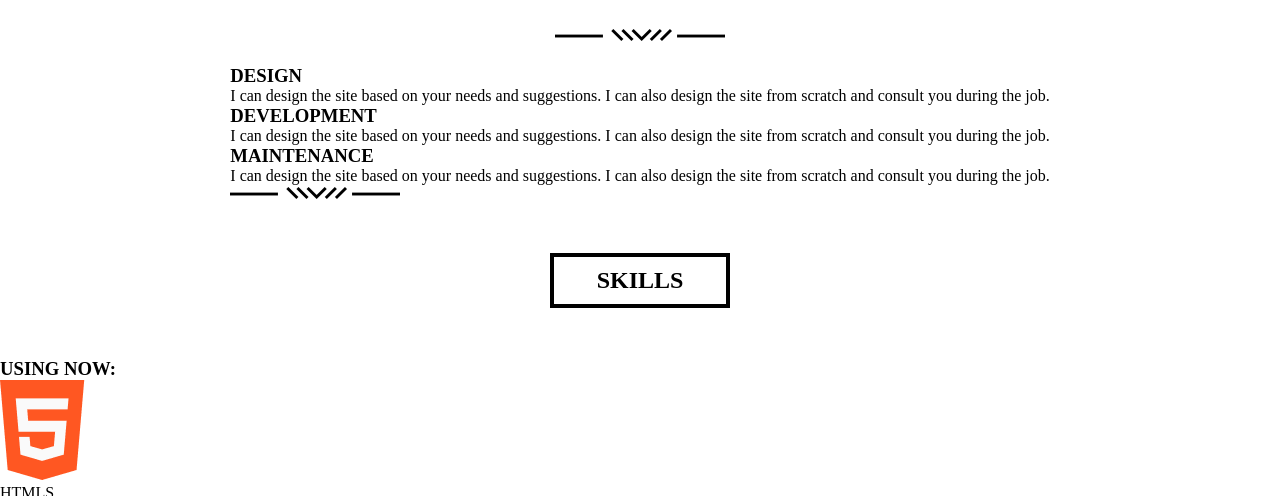
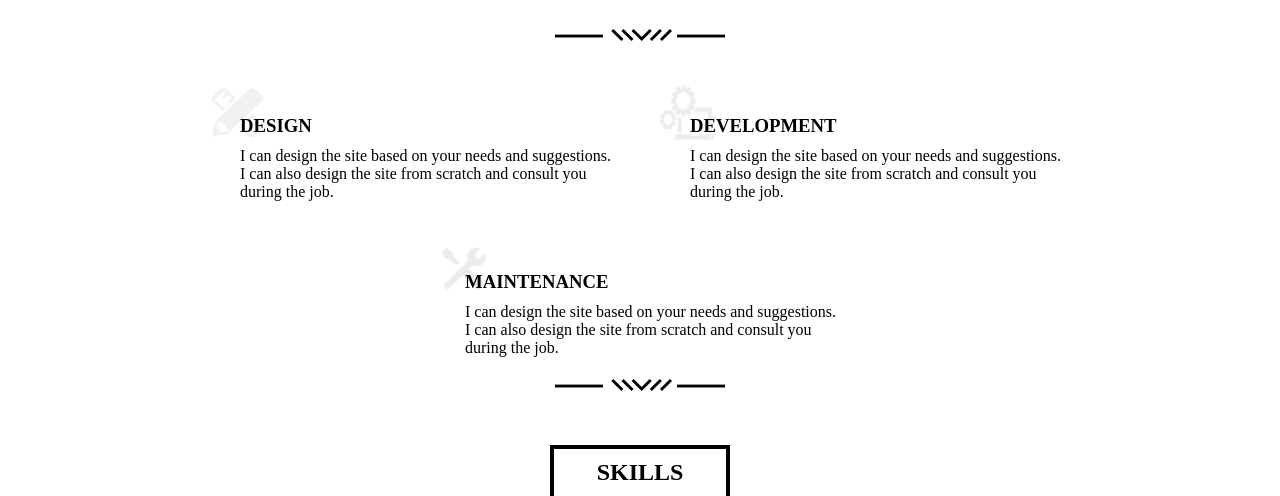
Before and after one commit to mosescode1/youthtrive-task02, a plain HTML site: page index.html in a window 1280 px wide. Shown: the part 810-1306 px from the top of the page. Drawn offline with Linux system fonts and the light colour scheme.

Commit message:
desktop version

```diff
--- a/css/styles.css
+++ b/css/styles.css
@@ -94,3 +94,92 @@ ABOUT ME STYLING
     border-top: none;
     border-bottom: none;
 }
+
+
+/*
+****************
+SERVICES
+******************
+*/
+.services {
+    /* border: 2px solid red; */
+
+    display: grid;
+    grid-template-columns: repeat(2, 1fr);
+    justify-content: center;
+    align-content: center;
+    max-width: 900px;
+    /* gap: 20px; */
+
+}
+
+.services div p {
+    margin-top: 10px;
+}
+
+.service1,
+.service3,
+.service2 {
+    padding: 20px;
+    position: relative;
+    /* max-width: ; */
+}
+
+.icon {
+    /* border: 2px solid red; */
+    position: absolute;
+    z-index: -1;
+    width: 55px;
+    height: 55px;
+}
+
+.icon img {
+    width: 100%;
+    height: 100%;
+}
+
+.service3 {
+    grid-column: span 2;
+    margin: 0 auto;
+    max-width: 450px;
+    /* border: 2px solid red; */
+}
+
+.text-detai {
+    /* border: 2px solid green; */
+    margin-left: 30px;
+    margin-top: 30px;
+}
+
+
+
+
+/* SKills  */
+
+
+
+.present-skills {
+    max-width: 800px;
+    /* border: 2px solid green; */
+    margin: 0 auto;
+}
+
+.overall {
+    margin-top: 20px;
+    display: grid;
+    grid-template-columns: repeat(4, 1fr);
+    text-align: center;
+    /* border: 2px solid red; */
+
+
+}
+
+.overall div {
+    margin-top: 30px;
+    /* border: 2px solid red; */
+    max-width: 120px;
+}
+
+.overall div p {
+    margin-top: 10px;
+}
--- a/index.html
+++ b/index.html
@@ -83,41 +83,58 @@
 				<!-- services -->
 				<aside class="services">
 					<div class="service1">
+						<div class="icon">
+							<img src="./images/design.png" alt="" srcset="" />
+						</div>
+						<div class="text-detai">
 							<h3>DESIGN</h3>
 							<p>
 								I can design the site based on your needs and suggestions. I can
-							also design the site from scratch and consult you during the job.
+								also design the site from scratch and consult you during the
+								job.
 							</p>
 						</div>
+					</div>
 					<div class="service2">
+						<div class="icon">
+							<img src="./images/deve.png" alt="" srcset="" />
+						</div>
+						<div class="text-detai">
 							<h3>DEVELOPMENT</h3>
 							<p>
 								I can design the site based on your needs and suggestions. I can
-							also design the site from scratch and consult you during the job.
+								also design the site from scratch and consult you during the
+								job.
 							</p>
 						</div>
+					</div>
 					<div class="service3">
+						<div class="icon">
+							<img src="./images/maintenance.png" alt="" srcset="" />
+						</div>
+						<div class="text-detai">
 							<h3>MAINTENANCE</h3>
 							<p>
 								I can design the site based on your needs and suggestions. I can
-							also design the site from scratch and consult you during the job.
+								also design the site from scratch and consult you during the
+								job.
 							</p>
 						</div>
-
+					</div>
+				</aside>
 				<figure>
 					<img src="./assets/separator.png" alt="seperator-block" />
 				</figure>
-				</aside>
 			</section>
 
 			<!-- SKILLS -->
 			<section class="skills">
 				<h2 class="skills-heading outline">SKILLS</h2>
 
-				<h3>USING NOW:</h3>
-
 				<!-- present skills -->
 				<div class="present-skills">
+					<h3>USING NOW:</h3>
+					<div class="overall">
 						<div class="icon-card">
 							<img src="./assets/html3.png" alt="html3" />
 							<p>HTMLS</p>
@@ -149,6 +166,7 @@
 						<div class="icon-card">
 							<img src="./assets/figma.png" alt="figma" />
 							<p>FIGMA</p>
+						</div>
 					</div>
 				</div>
 
```
Also changed, not shown: images/design.png (added), images/deve.png (added), images/maintenance.png (added), 2 other files. Lines whose indentation alone changed are shown as unchanged.
